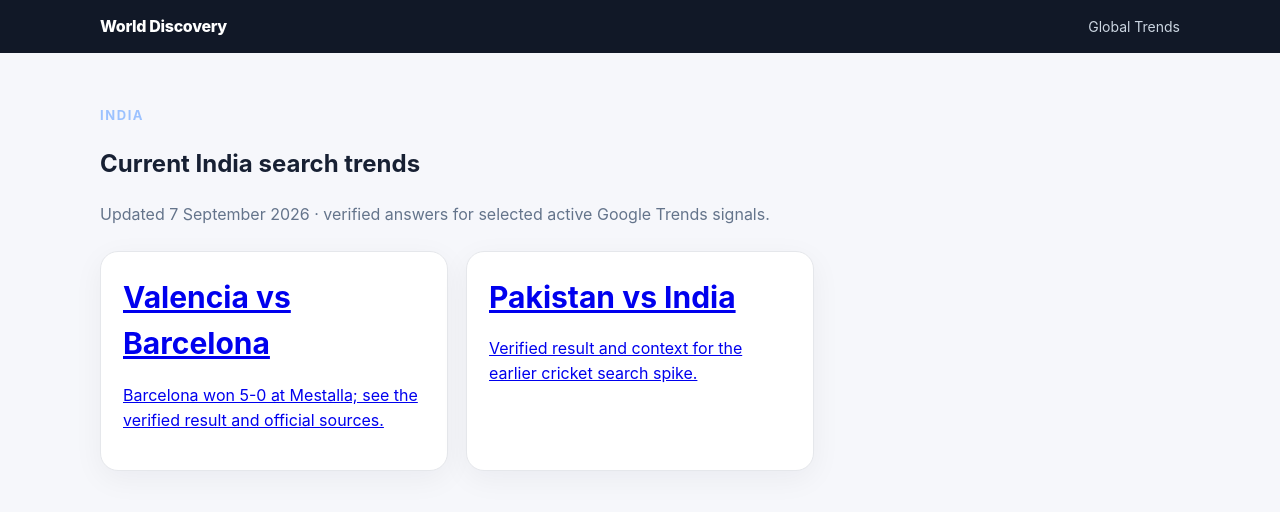
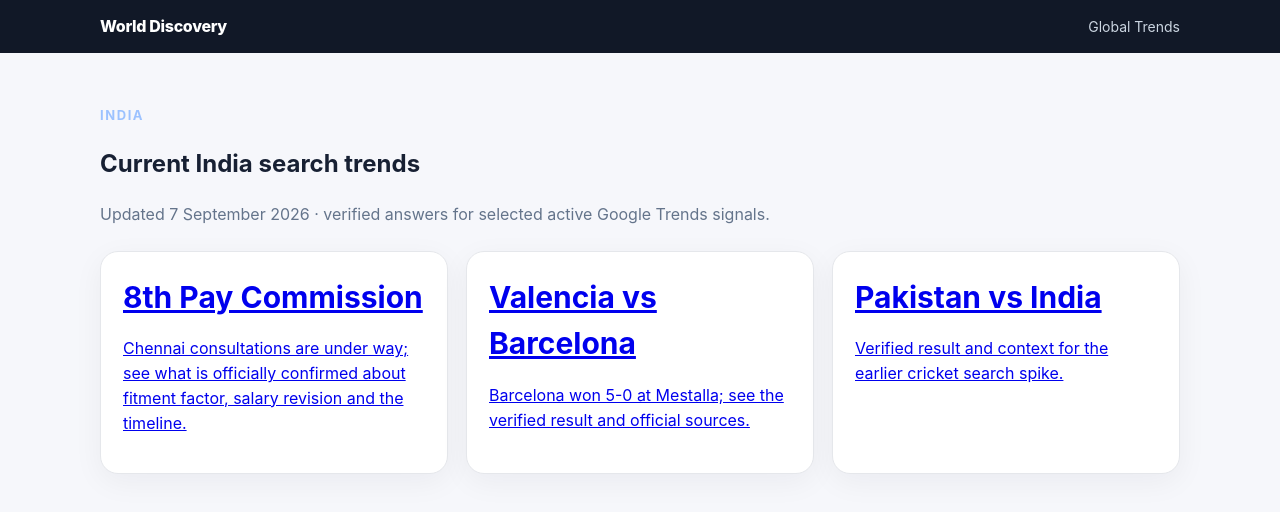
Before and after one commit to gunflo1011-debug/world-discovery-engine, a website: page site/trends/in/index.html in a window 1280 px wide. Drawn offline with Linux system fonts and the light colour scheme.

Commit message:
Prioritize 8th Pay Commission on India trends hub

```diff
--- a/site/trends/in/index.html
+++ b/site/trends/in/index.html
@@ -1 +1 @@
-<!doctype html><html lang="en"><head><meta charset="utf-8"><meta name="viewport" content="width=device-width,initial-scale=1"><title>India Google Trends · World Discovery</title><meta name="description" content="Current fast-rising India search topics with direct sourced answers."><meta name="robots" content="index,follow"><link rel="canonical" href="https://worlddiscoverydata.com/trends/in/"><link rel="stylesheet" href="../../styles.css"></head><body><header class="topbar"><div class="wrap"><a class="brand" href="../../">World Discovery</a><nav class="nav"><a href="../">Global Trends</a></nav></div></header><main><section class="section"><div class="wrap"><div class="eyebrow">India</div><h1>Current India search trends</h1><p class="muted">Updated 7 September 2026 · verified answers for selected active Google Trends signals.</p><div class="grid"><a class="card" href="valencia-vs-barcelona/"><h2>Valencia vs Barcelona</h2><p>Barcelona won 5-0 at Mestalla; see the verified result and official sources.</p></a><a class="card" href="pakistan-vs-india/"><h2>Pakistan vs India</h2><p>Verified result and context for the earlier cricket search spike.</p></a></div></div></section></main></body></html>
+<!doctype html><html lang="en"><head><meta charset="utf-8"><meta name="viewport" content="width=device-width,initial-scale=1"><title>India Google Trends · World Discovery</title><meta name="description" content="Current fast-rising India search topics with direct sourced answers."><meta name="robots" content="index,follow"><link rel="canonical" href="https://worlddiscoverydata.com/trends/in/"><link rel="stylesheet" href="../../styles.css"></head><body><header class="topbar"><div class="wrap"><a class="brand" href="../../">World Discovery</a><nav class="nav"><a href="../">Global Trends</a></nav></div></header><main><section class="section"><div class="wrap"><div class="eyebrow">India</div><h1>Current India search trends</h1><p class="muted">Updated 7 September 2026 · verified answers for selected active Google Trends signals.</p><div class="grid"><a class="card" href="8th-pay-commission/"><h2>8th Pay Commission</h2><p>Chennai consultations are under way; see what is officially confirmed about fitment factor, salary revision and the timeline.</p></a><a class="card" href="valencia-vs-barcelona/"><h2>Valencia vs Barcelona</h2><p>Barcelona won 5-0 at Mestalla; see the verified result and official sources.</p></a><a class="card" href="pakistan-vs-india/"><h2>Pakistan vs India</h2><p>Verified result and context for the earlier cricket search spike.</p></a></div></div></section></main></body></html>
```
